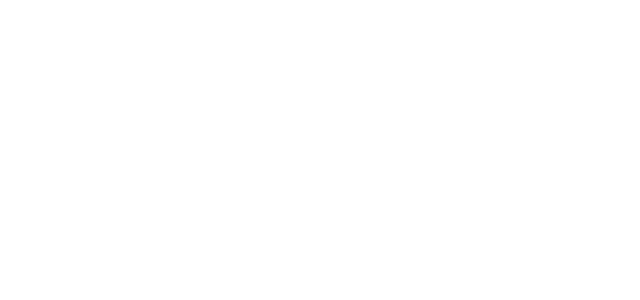
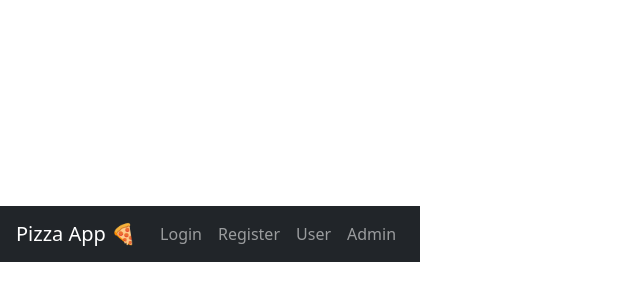
Before and after one commit to tanveewaikar/OIBSIP, a React (Vite) app in the folder frontend/: page / in a window 1280 px wide. Shown: the part 166-466 px from the top of the page, without its empty margins (0-640 px from the left). Built offline with nearby package versions, Linux system fonts and the light colour scheme.

Commit message:
Added Bootstrap navbar with React Router links

```diff
--- a/frontend/src/App.jsx
+++ b/frontend/src/App.jsx
@@ -1,9 +1,20 @@
 import React from 'react'
+import { BrowserRouter, Route, Routes } from 'react-router-dom'
 import login from './pages/login'
+import AdminDashboard from './pages/AdminDashboard'
+import Register from './pages/Register'
+import UserDashboard from './pages/UserDashboard'
+import NavBar from './components/NavBar'
 export default function App() {
   return (
-    <div className='container mt-5'>
-      <login/>
-    </div>
+   <BrowserRouter>
+   <NavBar/>
+   <Routes>
+   <Route path="/" element={<login/> }/>
+   <Route path="/register" element={<Register/>}/>
+   <Route path="/user" element={<UserDashboard/>}/>
+   <Route path="/admin" element={<AdminDashboard/>}/>
+   </Routes>
+   </BrowserRouter>
   )
 }
--- /dev/null
+++ b/frontend/src/components/NavBar.jsx
@@ -0,0 +1,15 @@
+import { Link } from "react-router-dom"
+export default function NavBar() {
+  return (
+   <nav className="navbar navbar-expand-lg navbar-dark bg-dark px-3">
+      <Link className="navbar-brand" to="/">Pizza App 🍕</Link>
+
+      <div className="navbar-nav">
+        <Link className="nav-link" to="/">Login</Link>
+        <Link className="nav-link" to="/register">Register</Link>
+        <Link className="nav-link" to="/user">User</Link>
+        <Link className="nav-link" to="/admin">Admin</Link>
+      </div>
+    </nav>
+  )
+}
```
